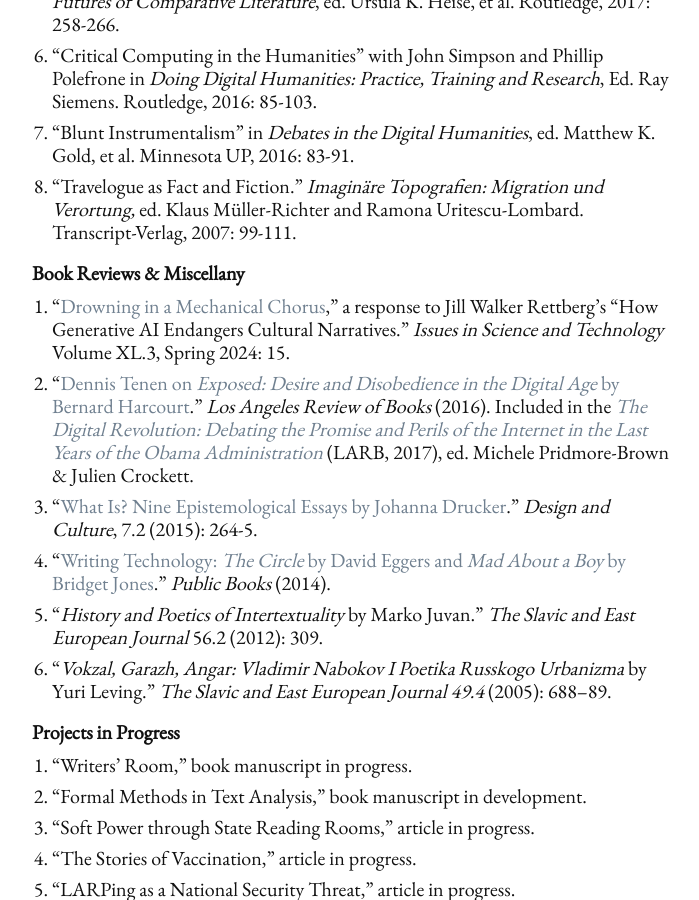
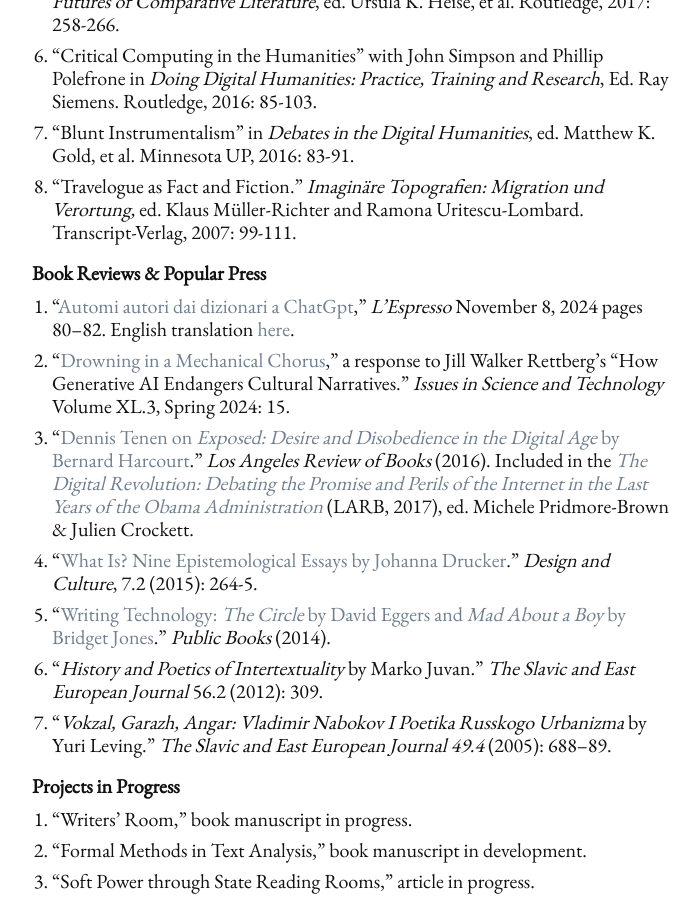
Before and after one commit to denten/denten.github.io, a Jekyll site: the page built from _pages/publications.md, in a window 1280 px wide and 900 px high, scrolled down 1137 px. Shown: the whole window, without its empty margins (288-987 px from the left). Built offline with Jekyll 4.4.1, drawn with Linux system fonts in a browser that asks for light colours; nearby versions of some CDN libraries.

Commit message:
update the article in the espresso

```diff
--- a/_includes/CV/04-publications.md
+++ b/_includes/CV/04-publications.md
@@ -66,8 +66,11 @@
 8. "Travelogue as Fact and Fiction." *Imaginäre Topografien: Migration und Verortung,* ed.
    Klaus Müller-Richter and Ramona Uritescu-Lombard.  Transcript-Verlag, 2007: 99-111.
 
-### Book Reviews & Miscellany
+### Book Reviews & Popular Press
 
+1. "[Automi autori dai dizionari a
+ChatGpt](https://drive.google.com/file/d/1NB90Wc08dA1rRC3vmk05vhSEoJGiNrHT/view?usp=sharing),"
+*L'Espresso* November 8, 2024 pages 80--82. English translation [here](https://docs.google.com/document/d/1Gc4NmkjMWPZwaUkuSsjfSS0xE4SniLrrGPZR71ULeA0/edit?usp=sharing).
 1. "[Drowning in a Mechanical
    Chorus](https://dennistenen.com/think.stack/chorus)," a response to Jill
    Walker Rettberg's "How Generative AI Endangers Cultural Narratives." *Issues in Science
```
Also changed, not shown: _includes/CV/03-teaching.md (+1 -1 lines).
